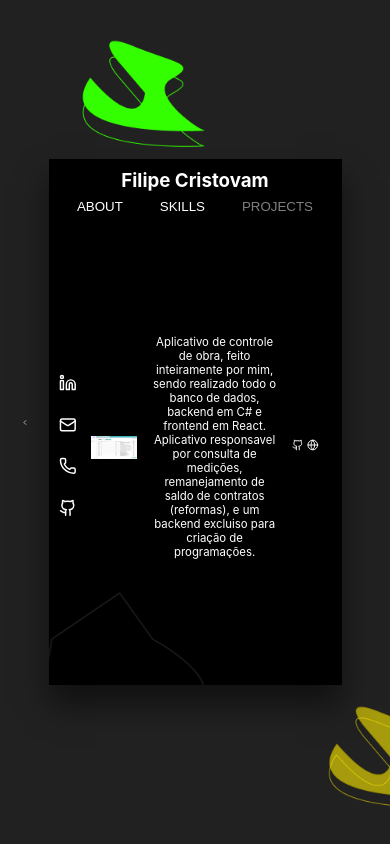
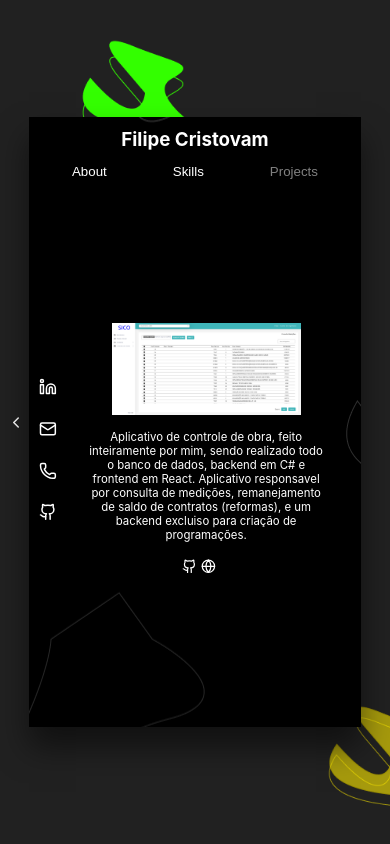
Before and after one commit to FilipeDev-PT/Portfolio, a React (Vite) app: page /projects in a window 390 px wide. Built offline with nearby package versions, Linux system fonts and the light colour scheme.

Commit message:
adjusting css pages

```diff
--- a/src/components/layout/components/header/header.jsx
+++ b/src/components/layout/components/header/header.jsx
@@ -16,21 +16,21 @@ export default function Header({ constPagina, setConstPagina, urlPageina }) {
       <h3>Filipe Cristovam</h3>
       <div className={style.contentButtonsHeader}>
         <Buttons
-          text={"ABOUT"}
+          text={"About"}
           onClick={handleButtonEspecific}
           number={1}
           styles={constPagina}
           initial={`${constPagina == 1 ? "initial" : ""}`}
         />
         <Buttons
-          text={"SKILLS"}
+          text={"Skills"}
           onClick={handleButtonEspecific}
           number={2}
           styles={constPagina}
           initial={""}
         />
         <Buttons
-          text={"PROJECTS"}
+          text={"Projects"}
           onClick={handleButtonEspecific}
           number={3}
           styles={constPagina}
--- a/src/components/layout/components/header/header.module.css
+++ b/src/components/layout/components/header/header.module.css
@@ -11,16 +11,15 @@
     width: 60%;
     justify-content: space-around;
   }
+}
 
-  @media (max-width: 768px) {
+@media (max-width: 768px) {
+  .header {
+    flex-direction: column;
+    gap: 10%;
+
     .contentButtonsHeader {
       width: 100%;
     }
   }
 }
-
-@media (max-width: 768px) {
-  .header {
-    flex-direction: column;
-  }
-}
--- a/src/components/layout/layout.jsx
+++ b/src/components/layout/layout.jsx
@@ -24,7 +24,7 @@ export default function Layout({ children }) {
   const navigate = useNavigate();
 
   const [pagina, setPagina] = useState(
-    url.split("/").pop() == ""
+    url.split("/").pop() == "Portfolio"
       ? 1
       : parseInt(urlPages.indexOf(url.split("/").pop()))
   );
--- a/src/components/layout/layout.module.css
+++ b/src/components/layout/layout.module.css
@@ -42,6 +42,13 @@
 }
 
 @media (max-width: 768px) {
+  .container {
+    gap: 1%;
+  }
+  .conteinerContent {
+    width: 80%;
+    height: 70%;
+  }
   .conteinerContentChildren {
     justify-content: start;
   }
@@ -58,11 +65,12 @@
 
 .iconsRight:hover,
 .iconsLeft:hover {
-  transform: scale(1.1);
+  transform: scale(1.05);
 }
 
 .divIconsChevron {
   display: flex;
-  width: 2%;
+  width: 3%;
+  min-width: 18px;
   height: 4%;
 }
--- a/src/pages/about/about.module.css
+++ b/src/pages/about/about.module.css
@@ -53,17 +53,25 @@
 
       .imgAbout {
         display: flex;
-        width: 35%;
+        width: 50%;
       }
     }
   }
 
   .divContentTitle {
     width: 70%;
-    gap: 3vw;
+    gap: ;
+
+    & h3 {
+      font-size: 5vw;
+    }
+
+    & h4 {
+      font-size: 5vw;
+    }
 
     & p {
-      font-size: 2vw;
+      font-size: 2.5vw;
     }
   }
 }
--- a/src/pages/project/components/itensProject/itensProject.jsx
+++ b/src/pages/project/components/itensProject/itensProject.jsx
@@ -10,7 +10,11 @@ export default function ItensProject({ link, content, linkGitHub, linkSite }) {
   };
 
   return (
-    <div className={style.divItensProject}>
+    <div
+      className={`${style.divItensProject} ${
+        imgSelect ? style.imgDivSelect : ""
+      }`}
+    >
       {imgSelect ? (
         <div className={style.divCloseImg} onClick={handleImgFull}>
           <IconLabel name={"X"} />
--- a/src/pages/project/components/itensProject/itensProject.module.css
+++ b/src/pages/project/components/itensProject/itensProject.module.css
@@ -4,7 +4,7 @@
   align-items: center;
   justify-content: center;
   position: relative;
-  width: 20%;
+  width: 50%;
   gap: 15px;
 
   & p {
@@ -29,6 +29,7 @@
     top: 5%;
     width: 90%;
   }
+
   .imgSelect:hover {
     transform: scale(1);
     cursor: auto;
@@ -36,18 +37,6 @@
 
   .divIconsProject {
     display: flex;
-  }
-}
-
-@media (max-width: 768px) {
-  .divItensProject {
-    flex-direction: initial;
-    width: 100%;
-    height: 20%;
-
-    & img {
-      width: 20%;
-    }
   }
 }
 
@@ -61,3 +50,27 @@
   color: var(--colorTextDefault);
   z-index: 50;
 }
+
+.imgDivSelect {
+  bottom: -17%;
+}
+
+@media (max-width: 768px) {
+  .divItensProject {
+    width: 100%;
+    height: 20%;
+
+    & img {
+      width: 70%;
+    }
+  }
+
+  .imgDivSelect {
+    bottom: -10%;
+  }
+
+  .divCloseImg {
+    width: 35px;
+    height: 35px;
+  }
+}
--- a/src/pages/skills/compnents/skill/skill.module.css
+++ b/src/pages/skills/compnents/skill/skill.module.css
@@ -5,6 +5,7 @@
   justify-content: center;
   position: relative;
   width: 15%;
+
   height: 100%;
   overflow-x: hidden;
 
@@ -43,6 +44,7 @@
 
     & p {
       position: relative;
+      overflow-y: hidden;
       top: 20%;
     }
   }
```
